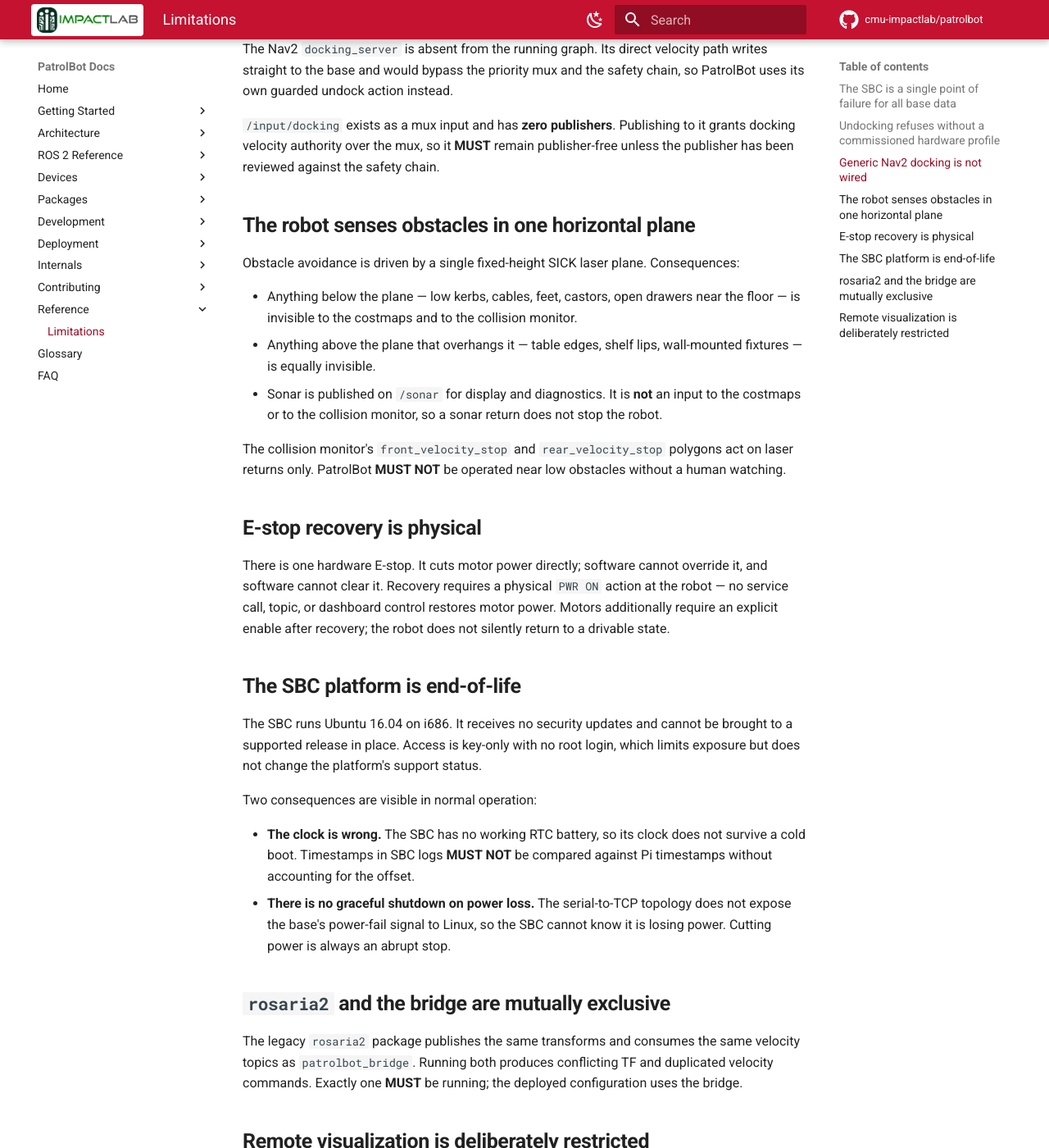
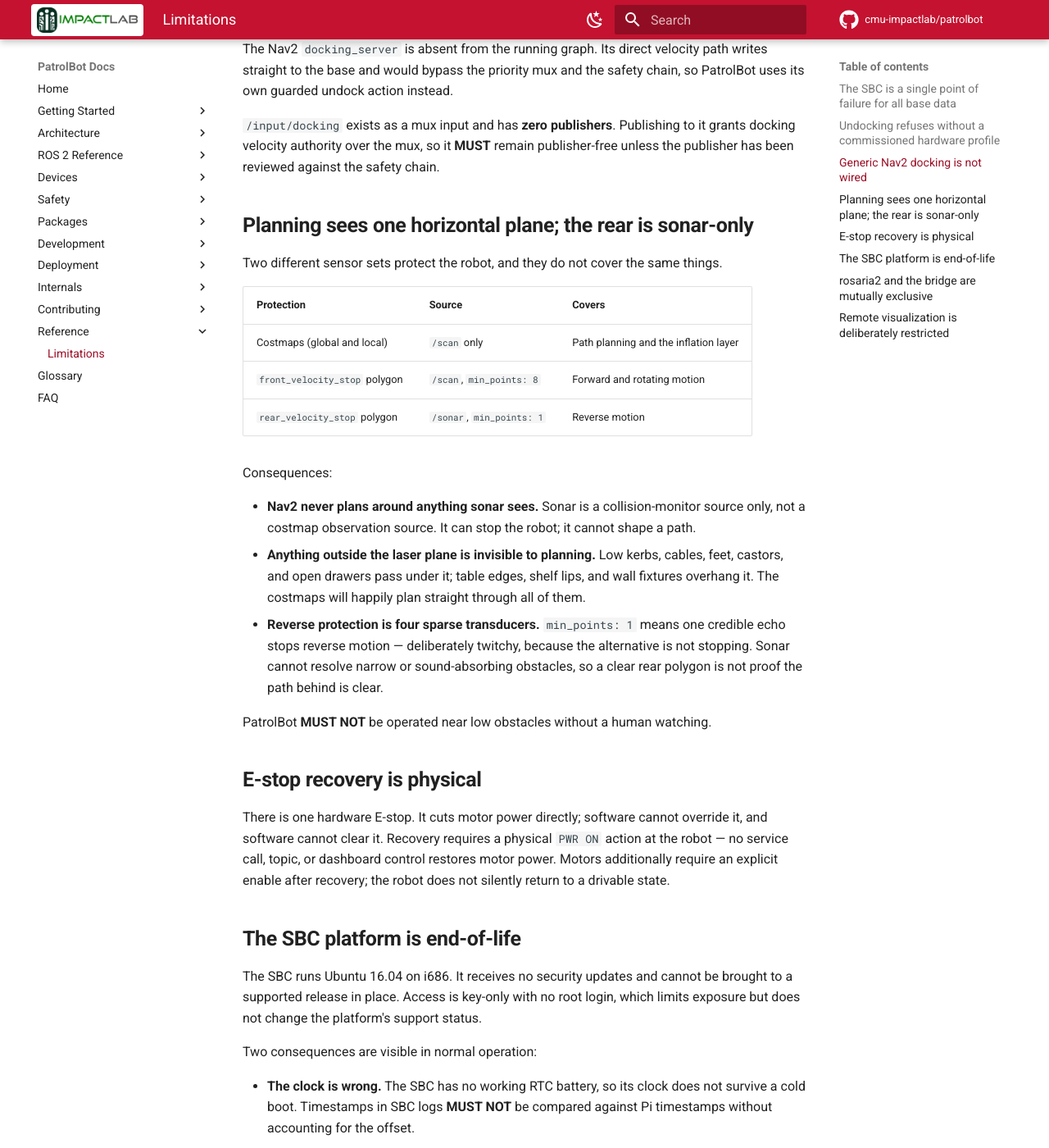
Before and after one commit to cmu-impactlab/patrolbot, an MkDocs documentation site: the page built from docs/reference/limitations.md, in a window 1280 px wide and 1400 px high, scrolled down 1204 px. Shown: the whole window at 82% size. Built offline with MkDocs 1.6.1 and Material for MkDocs 9.7.7, drawn with Linux system fonts in a browser that asks for light colours; a script that is not in the unit is left out; comment, search, counter and statistics services are not loaded.

Commit message:
docs(safety): add the safety chain reference, corrected against the robot
New Safety section documenting every layer between a velocity command and
the motors: mux priorities, collision monitor polygons, the watchdog, both
velocity smoothers, and the hardware E-stop.

Written from the live Pi rather than from the previous docs, which caught
three factual errors:

- Sonar was documented as display-only. It is the observation source for
  the collision monitor's rear_velocity_stop polygon with min_points 1, so
  a single echo halts reverse motion. It is still absent from the costmaps,
  so Nav2 never plans around it -- that distinction is now explicit.
- There are two velocity smoothers with different limits. Nav2 is capped at
  0.26 m/s upstream; everything, including the joystick, is capped at
  0.3 m/s and 0.7 rad/s downstream of the mux. Nav2's 1.0 rad/s is never
  reached.
- bumper_enforcement_enabled is False on the robot, so bumper contact does
  not stop it. Documented as a warning rather than left implied.

Co-Authored-By: Claude Opus 5 <noreply@anthropic.com>

```diff
--- a/docs/faq.md
+++ b/docs/faq.md
@@ -109,5 +109,6 @@ Short answers with links to the full story.
 
 **What can't the robot do?**
 : It senses obstacles in a single laser plane, so low and overhanging objects are invisible to
-  it; sonar is display-only and does not stop the robot. Undocking refuses without a measured
-  hardware profile, and E-stop recovery is physical. See [Limitations](reference/limitations.md).
+  it, and Nav2 never plans around anything sonar sees. Rear protection is four sparse sonar
+  transducers. Undocking refuses without a measured hardware profile, and E-stop recovery is
+  physical. See [Limitations](reference/limitations.md).
--- a/docs/reference/limitations.md
+++ b/docs/reference/limitations.md
@@ -49,19 +49,29 @@ its own guarded undock action instead.
 docking velocity authority over the mux, so it **MUST** remain publisher-free unless the
 publisher has been reviewed against the safety chain.
 
-## The robot senses obstacles in one horizontal plane
+## Planning sees one horizontal plane; the rear is sonar-only
 
-Obstacle avoidance is driven by a single fixed-height SICK laser plane. Consequences:
+Two different sensor sets protect the robot, and they do not cover the same things.
 
-- Anything below the plane — low kerbs, cables, feet, castors, open drawers near the floor —
-  is invisible to the costmaps and to the collision monitor.
-- Anything above the plane that overhangs it — table edges, shelf lips, wall-mounted fixtures
-  — is equally invisible.
-- Sonar is published on `/sonar` for display and diagnostics. It is **not** an input to the
-  costmaps or to the collision monitor, so a sonar return does not stop the robot.
+| Protection | Source | Covers |
+|---|---|---|
+| Costmaps (global and local) | `/scan` only | Path planning and the inflation layer |
+| `front_velocity_stop` polygon | `/scan`, `min_points: 8` | Forward and rotating motion |
+| `rear_velocity_stop` polygon | `/sonar`, `min_points: 1` | Reverse motion |
 
-The collision monitor's `front_velocity_stop` and `rear_velocity_stop` polygons act on laser
-returns only. PatrolBot **MUST NOT** be operated near low obstacles without a human watching.
+Consequences:
+
+- **Nav2 never plans around anything sonar sees.** Sonar is a collision-monitor source only, not
+  a costmap observation source. It can stop the robot; it cannot shape a path.
+- **Anything outside the laser plane is invisible to planning.** Low kerbs, cables, feet,
+  castors, and open drawers pass under it; table edges, shelf lips, and wall fixtures overhang
+  it. The costmaps will happily plan straight through all of them.
+- **Reverse protection is four sparse transducers.** `min_points: 1` means one credible echo
+  stops reverse motion — deliberately twitchy, because the alternative is not stopping. Sonar
+  cannot resolve narrow or sound-absorbing obstacles, so a clear rear polygon is not proof the
+  path behind is clear.
+
+PatrolBot **MUST NOT** be operated near low obstacles without a human watching.
 
 ## E-stop recovery is physical
 
--- a/mkdocs.yml
+++ b/mkdocs.yml
@@ -107,6 +107,8 @@ nav:
       - Actuators: devices/actuators.md
       - Controllers: devices/controllers.md
       - Interfaces: devices/interfaces.md
+  - Safety:
+      - Safety Chain: safety/safety-chain.md
   - Packages:
       - Package Overview: packages/package-overview.md
       - patrolbot_bridge: packages/patrolbot_bridge.md
```
Also changed, not shown: docs/contributing/documentation-standards.md (+1 -1 lines), docs/devices/sensors.md (+3 -1 lines), docs/safety/safety-chain.md (added, +184 -0 lines).
